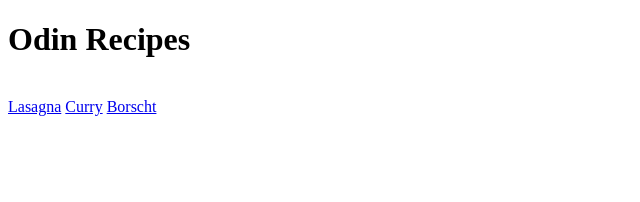
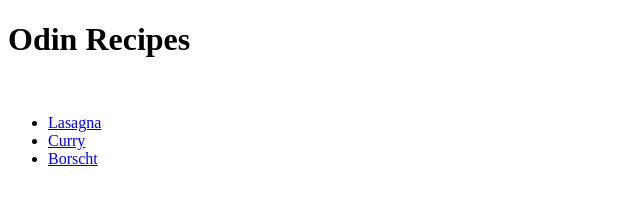
Before and after one commit to BenGSweet/odin-recipes, a plain HTML site: page index.html in a window 1280 px wide. Shown: the whole page, without its empty margins (0-640 px from the left). Drawn offline with Linux system fonts and the light colour scheme.

```diff
--- a/index.html
+++ b/index.html
@@ -6,9 +6,12 @@
 	<body>
 		<h1>Odin Recipes</h1>
 		</br>
-		<a href="./recipes/lasagna.html">Lasagna<a>
-		<a href="./recipes/curry.html">Curry<a>
-		<a href="./recipes/borscht.html">Borscht<a>
+		<ul>
+			<li><a href="./recipes/lasagna.html">Lasagna<a></li>
+			<li><a href="./recipes/curry.html">Curry<a></li>
+			<li><a href="./recipes/borscht.html">Borscht<a></li>
+
+		</ul>
 	<body/>
 
 </html>
```
Also changed, not shown: recipes/curry.html (+1 -1 lines).
